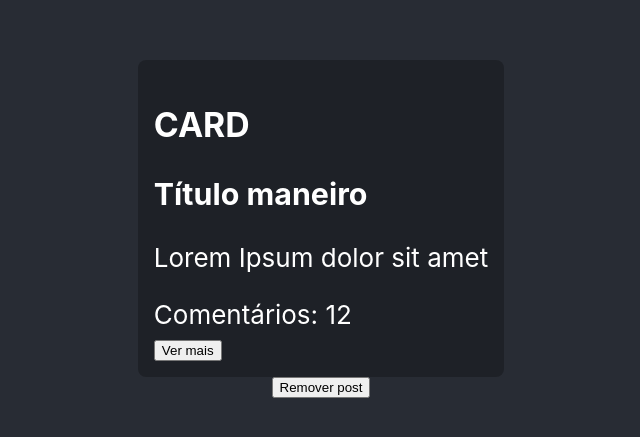
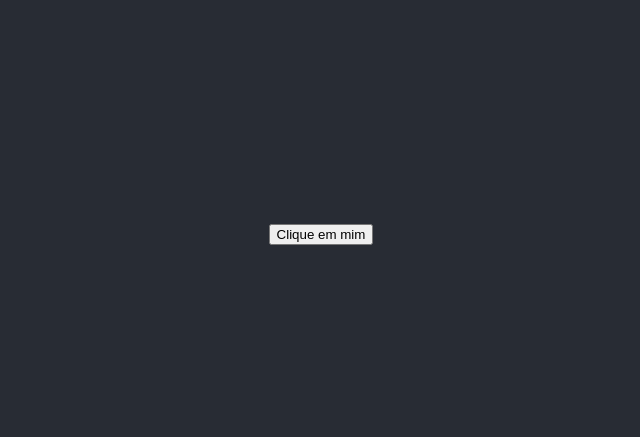
Before and after one commit to JotaPrimo/erjs, a React (Create React App) app: page / in a window 1280 px wide. Shown: the part 171-608 px from the top of the page, without its empty margins (319-959 px from the left). Built offline with nearby package versions, Linux system fonts and the light colour scheme.

Commit message:
2.28. Manipulação de eventos

```diff
--- a/src/App.tsx
+++ b/src/App.tsx
@@ -1,29 +1,24 @@
-import { useState } from 'react';
 import './App.css';
-import Card from './components/Card';
-import Post, { PostObject } from './components/Post';
 
 function App() {
-  const [post, setPost] = useState<PostObject | undefined>({
-    title: 'Título maneiro',
-    content: 'Lorem Ipsum dolor sit amet'
-  })
 
+  function handleClick(e: React.MouseEvent<HTMLButtonElement, MouseEvent>) {
+    e.preventDefault();
+    console.log(e);
+  }
 
+  /**
+   * Devo usar arrow function ou passar a refencia da função
+   */
   return (
     <div className="App">
       <header className="App-header">
-        {
-          !!post &&
-          <Card align="left" title={"Card"}>
-            <Post post={post} totalComments={12} />
-          </Card>
-        }
-       <button onClick={() => setPost(undefined)}>
-        Remover post
-      </button>
+       <form action="/test">
+        <button onClick={ handleClick }>
+            Clique em mim
+          </button>
+       </form>
       </header>
-
     </div>
   );
 }
```
